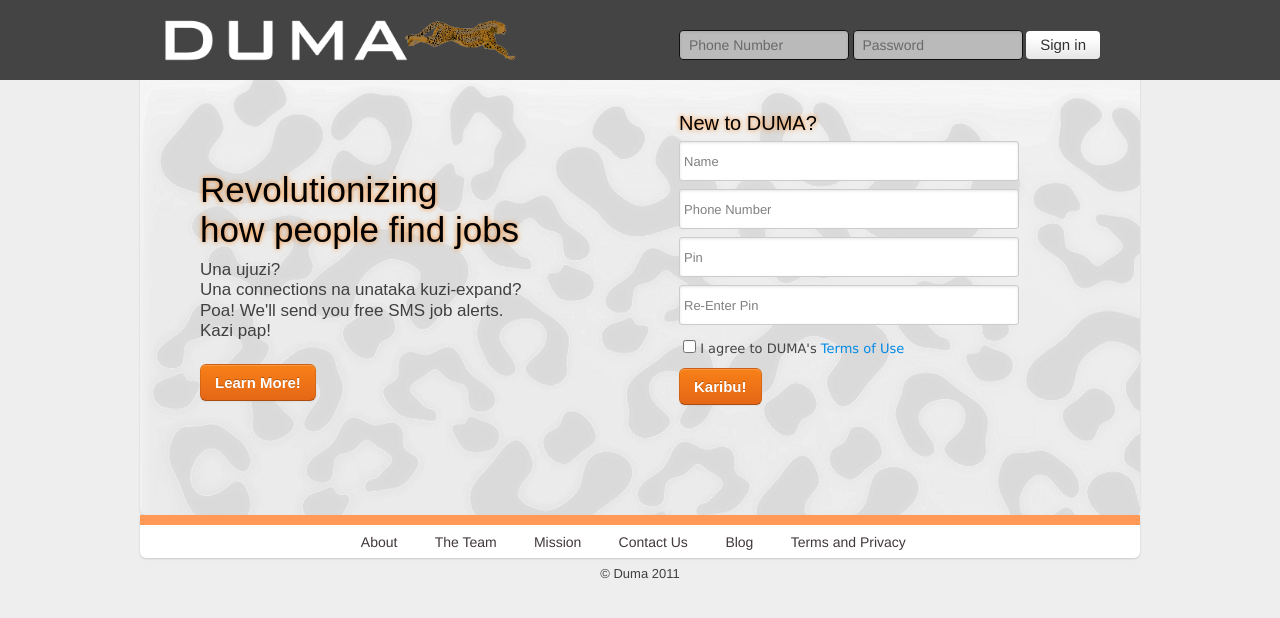
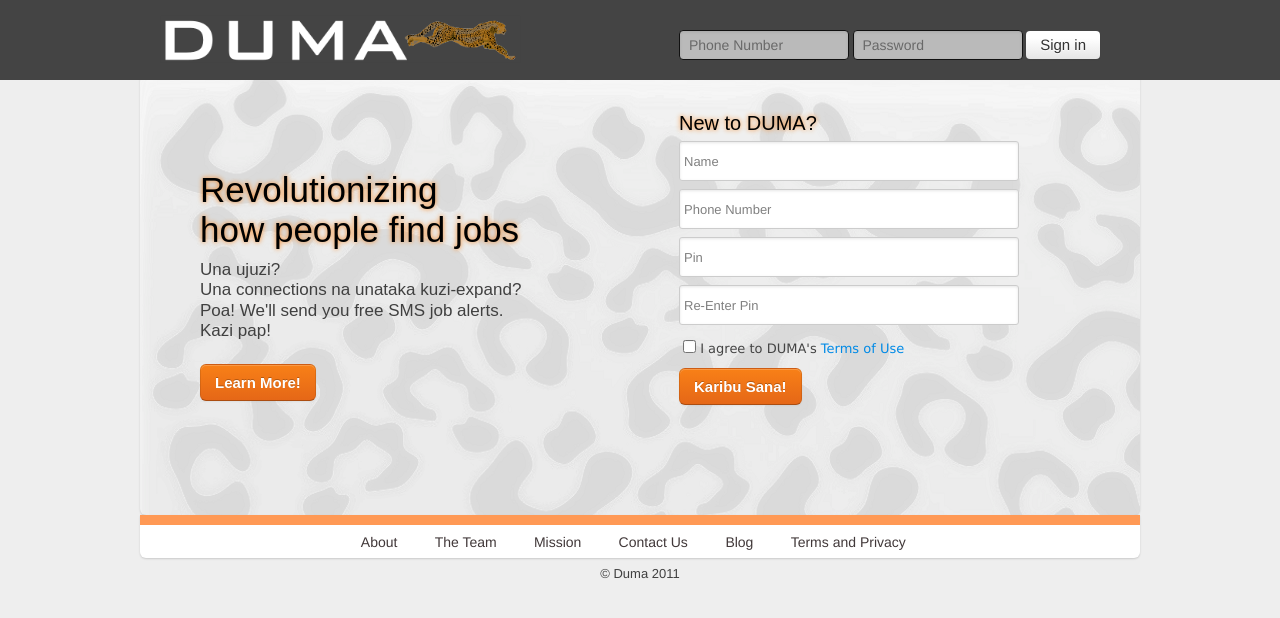
Before and after one commit to dumaworks/dumarepo, a PHP site: page /cocoon/ in a window 1280 px wide; the page is wider, and only the part inside the window is pictured. Shown: the top 618 px of that part. Run offline with PHP 8.4, Linux system fonts and the light colour scheme; some web fonts are replaced.

Commit message:
added sana

```diff
--- a/index.php
+++ b/index.php
@@ -365,7 +365,7 @@ if (isset($_SESSION['myusername']))
 </tr>
 
 								<tr>
-									<td> <button class="btn large orange" type="submit">Karibu!</button></td>
+									<td> <button class="btn large orange" type="submit">Karibu Sana!</button></td>
 								</tr>
 
 
```
